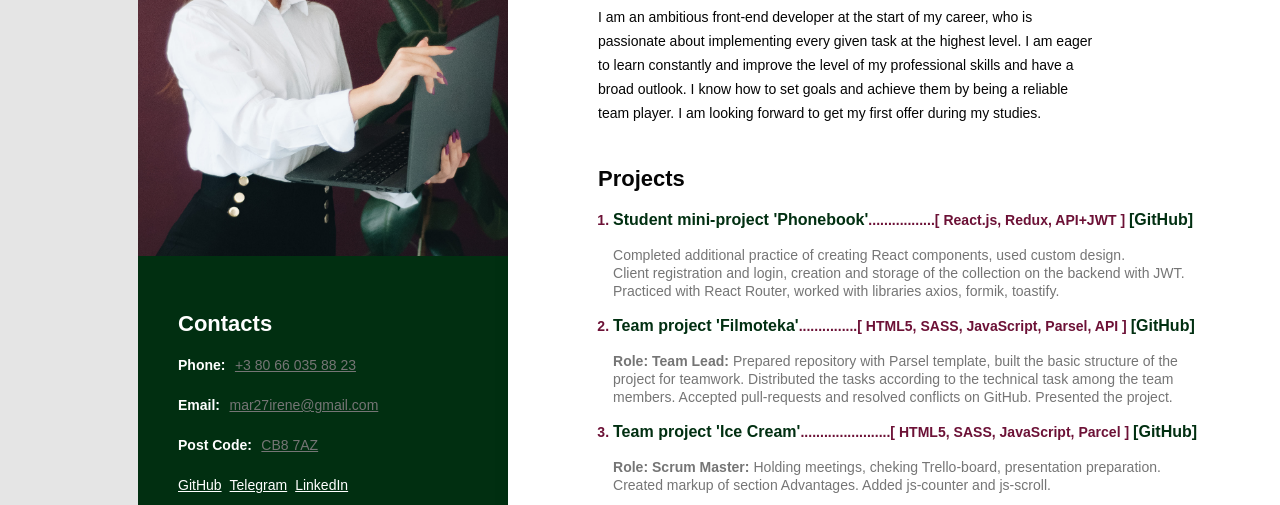
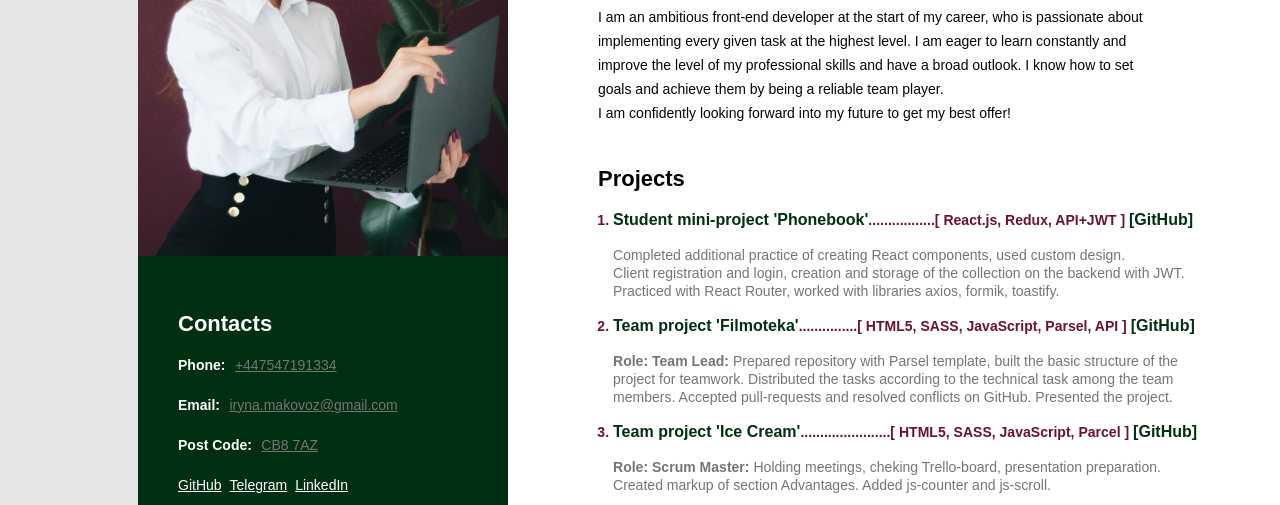
Before and after one commit to IreneCreadora/CV__IrynaMakovoz, a plain HTML site: page index.html in a window 1280 px wide. Shown: the part 219-724 px from the top of the page. Drawn offline with Linux system fonts and the light colour scheme.

Commit message:
refresh my contacts

```diff
--- a/css/styles.css
+++ b/css/styles.css
@@ -47,7 +47,7 @@ body {
   font-size: 14px;
   line-height: 24px;
   color: var(--primary-text-color);
-  width: 500px;
+  width: 550px;
 }
 .projects {
   margin-bottom: 50px;
--- a/index.html
+++ b/index.html
@@ -20,7 +20,9 @@
               highest level. I am eager to learn constantly and improve the
               level of my professional skills and have a broad outlook. I know
               how to set goals and achieve them by being a reliable team player.
-              I am looking forward to get my first offer during my studies.
+              <br />
+              I am confidently looking forward into my future to get my best
+              offer!
             </p>
           </div>
           <div class="projects">
@@ -238,14 +240,12 @@
           <h3 class="sidebar__title">Contacts</h3>
           <p>
             <span class="contact__type">Phone:</span>
-            <a href="tel:+380660358823" class="contact__link"
-              >+3 80 66 035 88 23</a
-            >
+            <a href="tel:+447547191334" class="contact__link">+447547191334</a>
           </p>
           <p>
             <span class="contact__type">Email:</span>
-            <a href="mailto:mar27irene@gmail.com" class="contact__link"
-              >mar27irene@gmail.com</a
+            <a href="mailto:iryna.makovoz@gmail.com" class="contact__link"
+              >iryna.makovoz@gmail.com</a
             >
           </p>
           <p>
```
